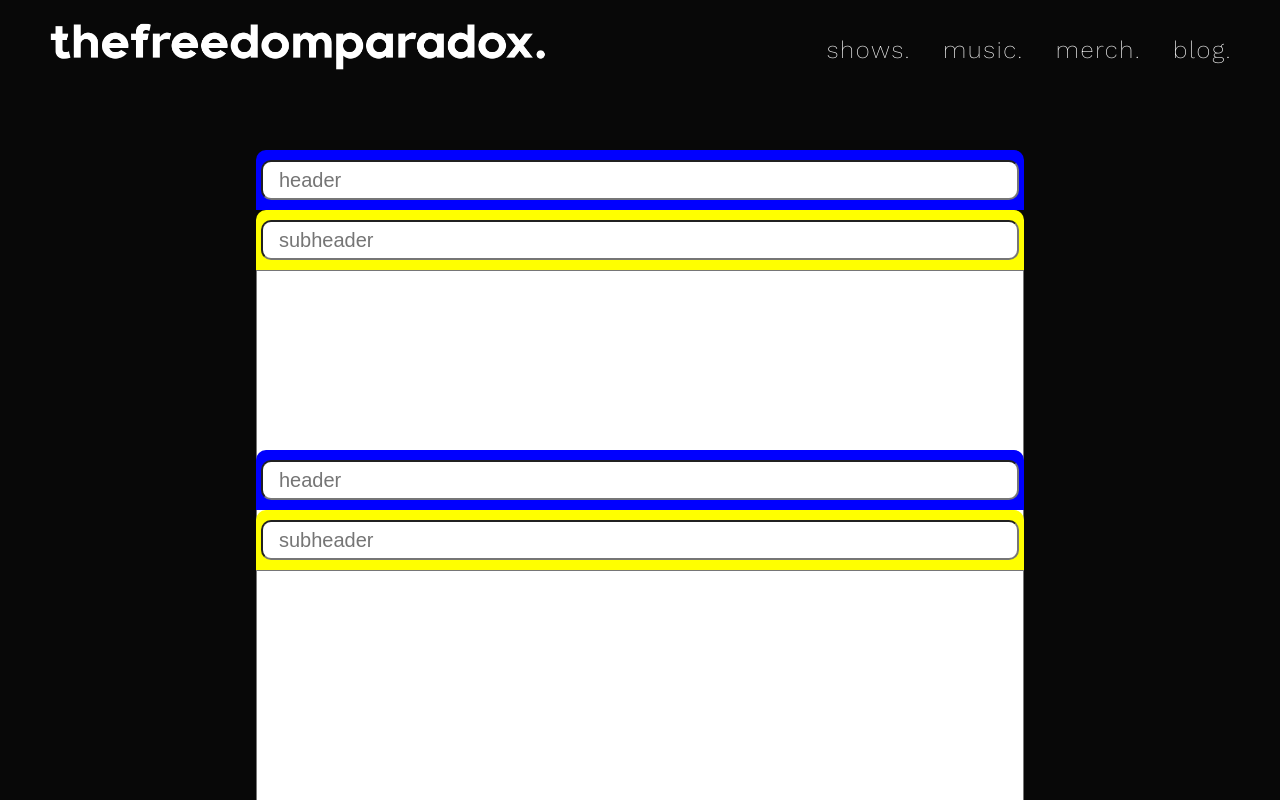
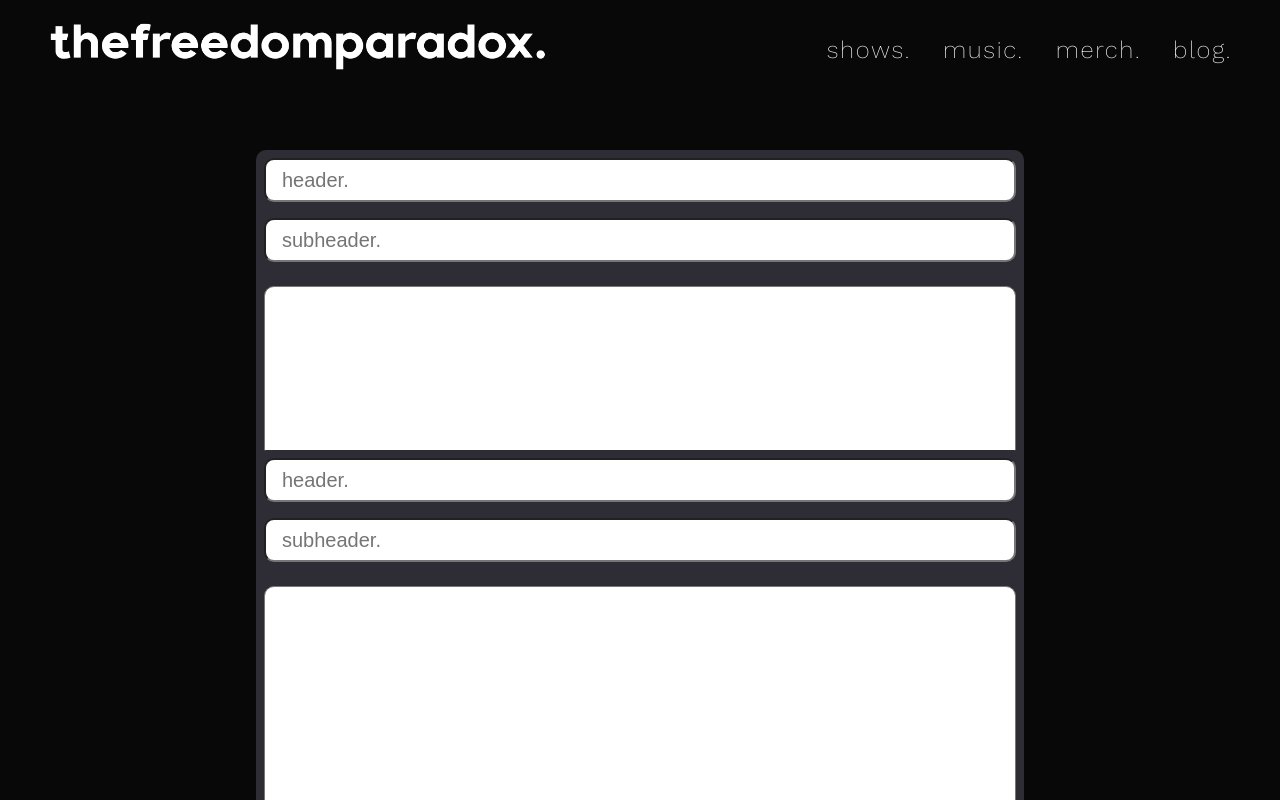
Before and after one commit to elliottdombrowski/tfp, a React (Create React App) app in the folder client/: page /blogcms in a window 1280 px wide. Shown: the top 800 px of the page. Built offline with nearby package versions, Linux system fonts and the light colour scheme.

Commit message:
design for blog cms

```diff
--- a/client/src/pages/BlogCMS/BlogCMS.js
+++ b/client/src/pages/BlogCMS/BlogCMS.js
@@ -9,7 +9,7 @@ const BlogCMS = () => {
       <div className='blog-cms-header'>
         <input
           type='text'
-          placeholder='header'
+          placeholder='header.'
           className='blog-cms-header-input'
           />
       </div>
@@ -17,7 +17,7 @@ const BlogCMS = () => {
       <div className='blog-cms-subheader'>
         <input
           type='text'
-          placeholder='subheader'
+          placeholder='subheader.'
           className='blog-cms-subheader-input'
         />
       </div>
--- a/client/src/pages/BlogCMS/styles.scss
+++ b/client/src/pages/BlogCMS/styles.scss
@@ -10,20 +10,23 @@
   padding-top: 4rem;
 
   div {
-    background: white;
+    background: #2e2d35;
+
+    &:first-child {
+      border-radius: 10px 10px 0 0;
+    }
 
     &.blog-cms-header, &.blog-cms-subheader {
       display: flex;
       justify-content: center;
       align-items: center;
       grid-area: cms-header;
-      background: blue;
+      background: #2e2d35;
       height: 60px;
-      border-radius: 10px 10px 0 0;
 
       input {
-        width: calc(100% - 10px);
-        height: calc(100% - 20px);
+        width: calc(100% - 16px);
+        height: calc(100% - 16px);
         padding: 1rem;
         border-radius: 10px;
         font-size: 20px;
@@ -32,20 +35,22 @@
 
     &.blog-cms-subheader {
       grid-area: cms-subheader;
-      background: yellow;
     }
 
     &.blog-cms-body {
+      display: flex;
+      justify-content: center;
       grid-area: cms-body;
-      background: transparent;
       height: 400px;
+      padding-top: 1rem;
+      border-radius: 0 0 10px 10px;
 
       textarea {
-        width: 100%;
-        height: 100%;
+        width: calc(100% - 16px);
+        height: calc(100% - 8px);
         padding: 1rem;
         resize: none;
-        border-radius: 0 0 10px 10px;
+        border-radius: 10px;
         font-size: 18px;
       }
     }
```
